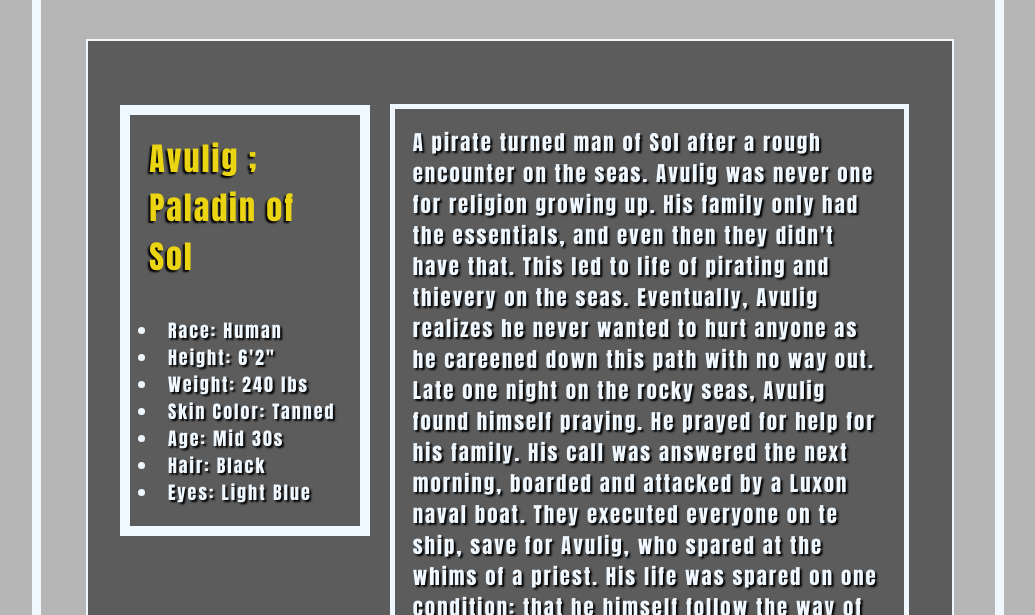
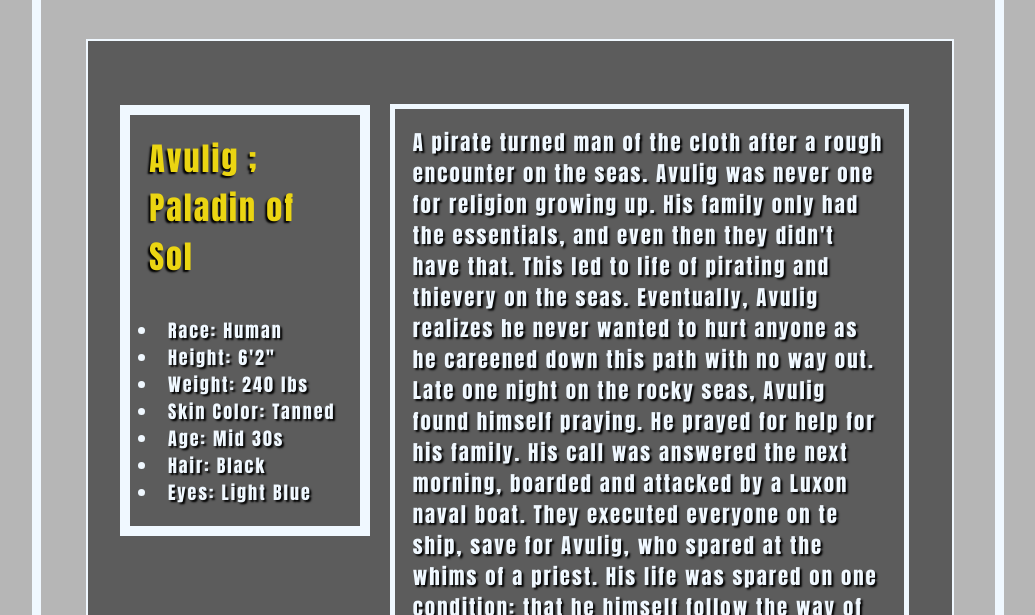
Before and after one commit to twelfthgear/final-project, a plain HTML site: page characters/index.html in a window 1280 px wide. Shown: the part 185-800 px from the top of the page, without its empty margins (122-1157 px from the left). Drawn offline with Linux system fonts and the light colour scheme.

Commit message:
new page

```diff
--- a/characters/index.html
+++ b/characters/index.html
@@ -59,7 +59,7 @@
                 </div>
                 <br>
                 <div class="text1" style="background-color: transparent;">
-                        A pirate turned man of Sol after a rough encounter on the seas. Avulig was never one for religion growing up. His family only had the essentials, and even then they didn't have that. This led to life of pirating and thievery on the seas. Eventually, Avulig realizes he never  wanted to hurt anyone as he careened down this path with no way out. Late one night on the rocky seas, Avulig found himself praying. He prayed for help for his family. His call was answered the next morning, boarded and attacked by a Luxon naval boat. They executed everyone on te ship, save for Avulig, who spared at the whims of a priest. His life was spared on one condition: that he himself follow the way of the light and join the clergy. The Addock Coast is Avuligs home now.
+                        A pirate turned man of the cloth after a rough encounter on the seas. Avulig was never one for religion growing up. His family only had the essentials, and even then they didn't have that. This led to life of pirating and thievery on the seas. Eventually, Avulig realizes he never  wanted to hurt anyone as he careened down this path with no way out. Late one night on the rocky seas, Avulig found himself praying. He prayed for help for his family. His call was answered the next morning, boarded and attacked by a Luxon naval boat. They executed everyone on te ship, save for Avulig, who spared at the whims of a priest. His life was spared on one condition: that he himself follow the way of the light and join the clergy. The Addock Coast is Avuligs home now.
                 </div>
             </div>
 
```
